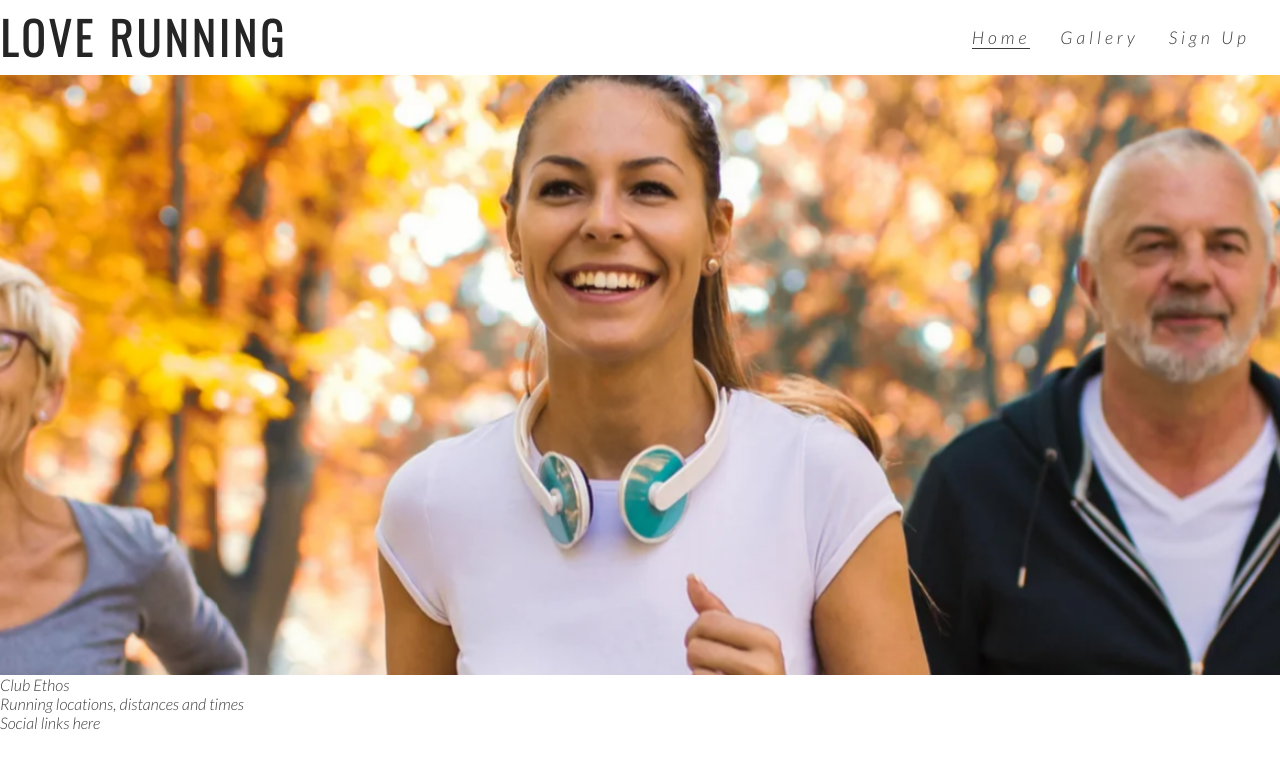
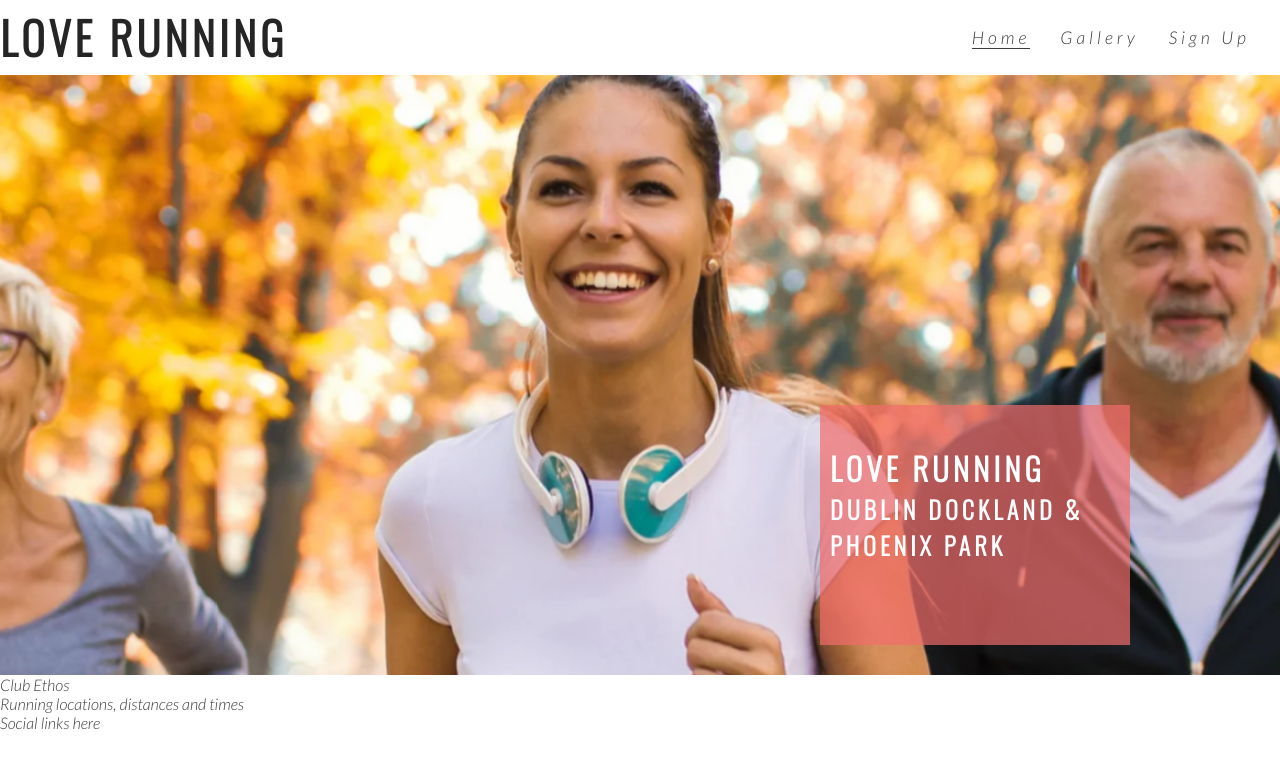
Before and after one commit to davidcoreh/Love-Running-Club-Website, a plain HTML site: page index.html in a window 1280 px wide. Drawn offline with nearby package versions, Linux system fonts and the light colour scheme.

Commit message:
Add cover text and cover text styling

```diff
--- a/assets/css/style.css
+++ b/assets/css/style.css
@@ -54,12 +54,17 @@ h1, h2 {
     border-bottom: 1px solid #3a3a3a;
 }
 
-/* hero image */
+/* hero image and cover text */
 
 #hero-outer {
     height: 600px;
     width: 100%;
     overflow: hidden;
+    position: relative;
+}
+
+#cover-text, #cover-text h2 {
+    color: #fff;
 }
 
 #hero-image {
@@ -83,3 +88,23 @@ h1, h2 {
         transform: scale(1.1);
     }
 }
+
+#cover-text {
+    font-size: 130%;
+    font-family: Oswald, sans-serif;
+    text-transform: uppercase;
+    letter-spacing: 4px;
+
+    width: 300px;
+    height: 200px;
+
+    padding-top: 40px;
+    padding-left: 10px;
+
+    background-color: rgba(241, 109, 107, .7);
+
+    bottom: 30px;
+    right: 150px;
+
+    position: absolute;
+}
--- a/index.html
+++ b/index.html
@@ -32,6 +32,10 @@
     </header>
     <section id="hero-outer">
         <div id="hero-image"></div>
+        <div id="cover-text">
+            <h2>Love Running</h2>
+            <h3>Dublin Dockland & Phoenix Park</h3>
+        </div>
     </section>
     <section>
         Club Ethos
```
